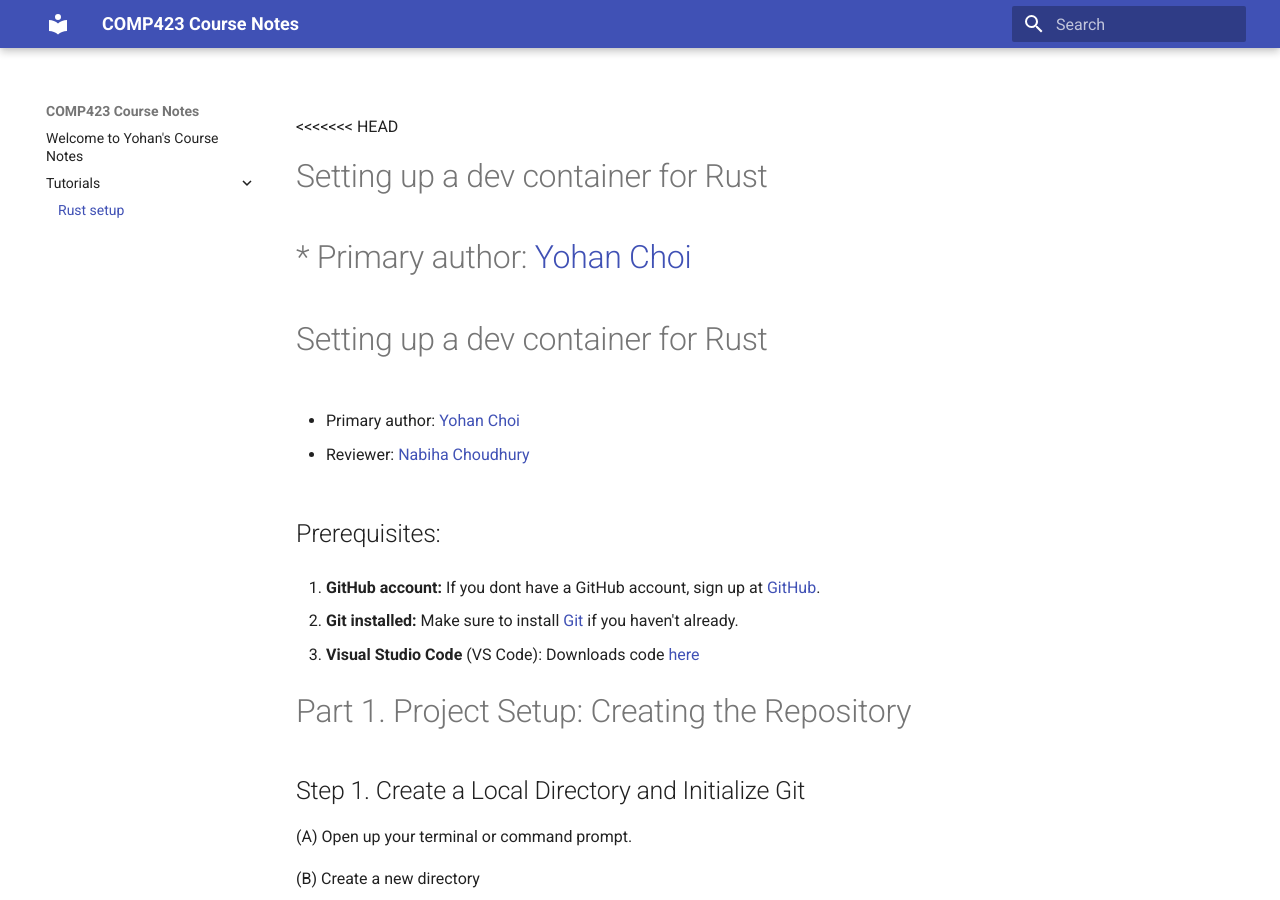
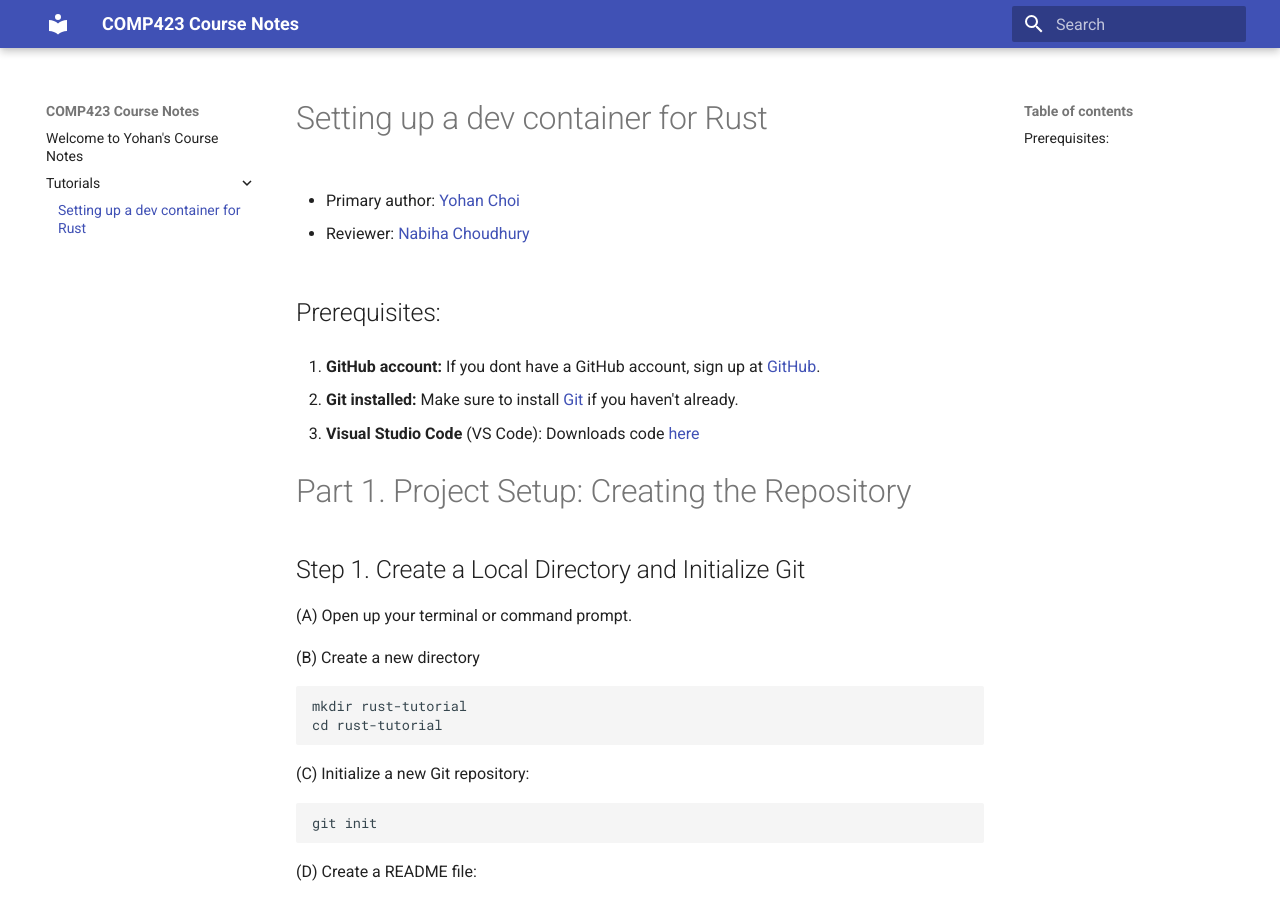
Before and after one commit to YummyYohan/comp423-course-notes, an MkDocs documentation site: the page built from docs/tutorials/rust-setup.md, in a window 1280 px wide and 900 px high. Built offline with MkDocs 1.6.1 and Material for MkDocs 9.7.7, drawn with Linux system fonts in a browser that asks for light colours.

```diff
--- a/docs/tutorials/rust-setup.md
+++ b/docs/tutorials/rust-setup.md
@@ -1,8 +1,3 @@
-<<<<<<< HEAD
-# Setting up a dev container for Rust
-
-* Primary author: [Yohan Choi](https://github.com/YummyYohan)
-=======
 # Setting up a dev container for Rust
 
 * Primary author: [Yohan Choi](https://github.com/YummyYohan)
```
